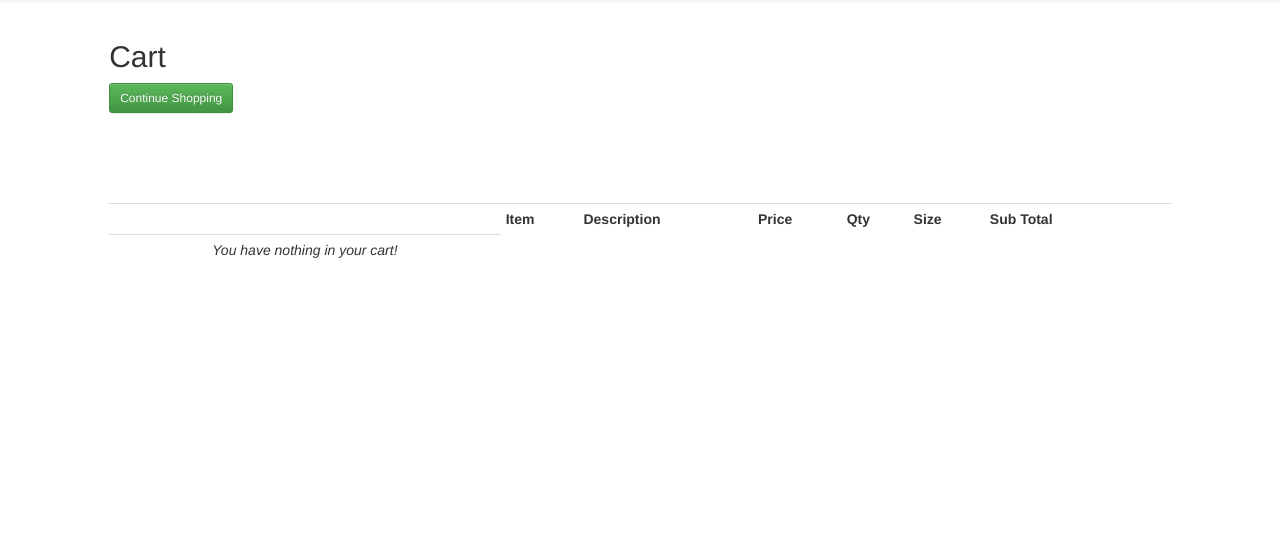
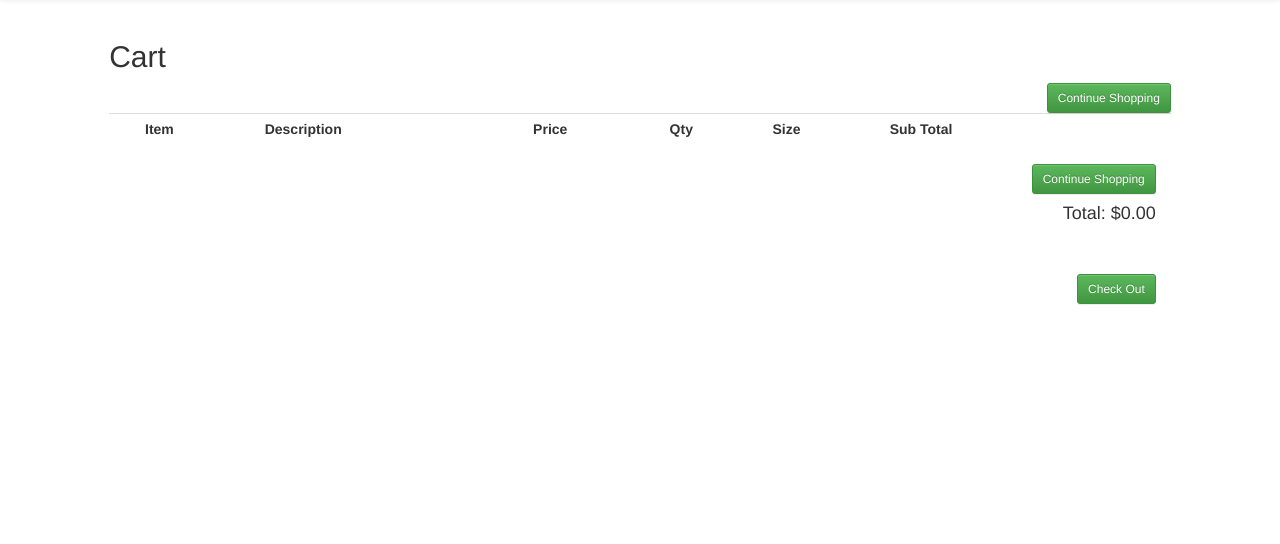
Before and after one commit to BrianTParker/TeamLacys, a PHP site: page /TeamLacys/cart.php in a window 1280 px wide. Shown: the part 62-606 px from the top of the page. Run offline with PHP 8.4, Linux system fonts and the light colour scheme; lists and menus that the app fills with data are empty; some libraries are stand-ins or nearby versions.

Commit message:
Revert "Empty Cart Checkout Closes #36"
This reverts commit 66e3f80ce3f907d590721a4a799783f79d1bc7f9.

```diff
--- a/cart.php
+++ b/cart.php
@@ -30,17 +30,9 @@ include "header.php";
 
 			echo '<tr>' . "\n";
 			echo '<form action="./index.php">' . "\n";
-			echo '<button class="btn btn-success btn-sm pull-left" type="submit">Continue Shopping</button>' . "\n";
+			echo '<button class="btn btn-success btn-sm pull-right" type="submit">Continue Shopping</button>' . "\n";
 			echo '</form>' . "\n";
 			echo '</tr>' . "\n";
-
-			if ( $CART_MGR->isEmpty() ){
-
-				echo '<tr>';
-				echo '<td align="center"><i>You have nothing in your cart!</i></td>';
-				echo '</tr>';
-
-			}else{
 
 			// for each item in the cart -nm
 			foreach( $CART_MGR->getItems() as $index => $item ){
@@ -91,30 +83,26 @@ include "header.php";
 				echo '<input type="hidden" name="index" value="' . $index . '"/>';
 				echo '</form>' . "\n";
 				echo '</tr>' . "\n";
-
-					echo '</table>';
-
-					echo '<div class="form-group">';
-					echo '<div class="col-sm-4 col-sm-offset-8" align="right">';
-					echo '<form action="./index.php">';
-
-					echo '<button class="btn btn-success btn-sm" type="submit">Continue Shopping</button>';
-
-					echo '</form>';
-
-					echo '<form action="checkout.php" method="POST" id="checkout">';
-					echo "<h4>Total: $" . number_format($total, 2) . "\n </h4>";
-
-					echo '<input type="hidden" name="total" value="' . $total . '" /><br/><br/>';
-					echo '<button class="btn btn-success btn-sm pull-right" type="submit" name="beginCheckout" value="Checkout">Check Out</button>';
-
-					echo '</form>';
-					echo '</div>';
-					echo '</div>';
-				}
 			}
         ?>
+        </table>
+        <div class="form-group">
+			<div class="col-sm-4 col-sm-offset-8" align="right">
+				<form action="./index.php">
 
+						<button class="btn btn-success btn-sm" type="submit">Continue Shopping</button>
+
+				</form>
+
+				<form action="checkout.php" method="POST" id="checkout">
+				<?php echo "<h4>Total: $" . number_format($total, 2) . "\n </h4>"; ?>
+
+					<input type="hidden" name="total" value="<?php echo $total; ?>"/><br/><br/>
+					<button class="btn btn-success btn-sm pull-right" type="submit" name="beginCheckout" value="Checkout">Check Out</button>
+
+				</form>
+        	</div>
+        </div>
     </div>
 </div>
 <br/><br/><br/><br/><br/><br/>
--- a/php/cart/CartManager.php
+++ b/php/cart/CartManager.php
@@ -87,11 +87,4 @@ class CartManager extends SessionSingleton {
 
 	} // end method -nm
 
-	// determines whether the cart is empty -nm
-	public function isEmpty(){
-
-		return ( count( $this->cart ) == 0 );
-
-	} // end method -nm
-
 } // end class -nm
```
Lines whose indentation alone changed are shown as unchanged.
